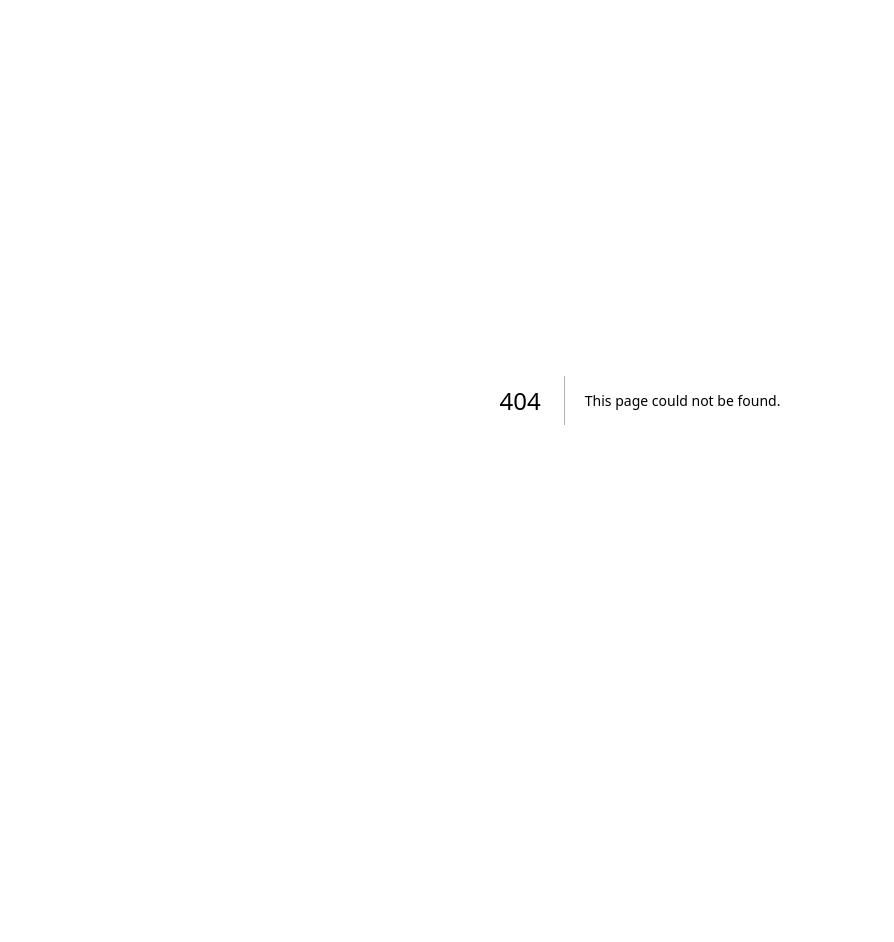
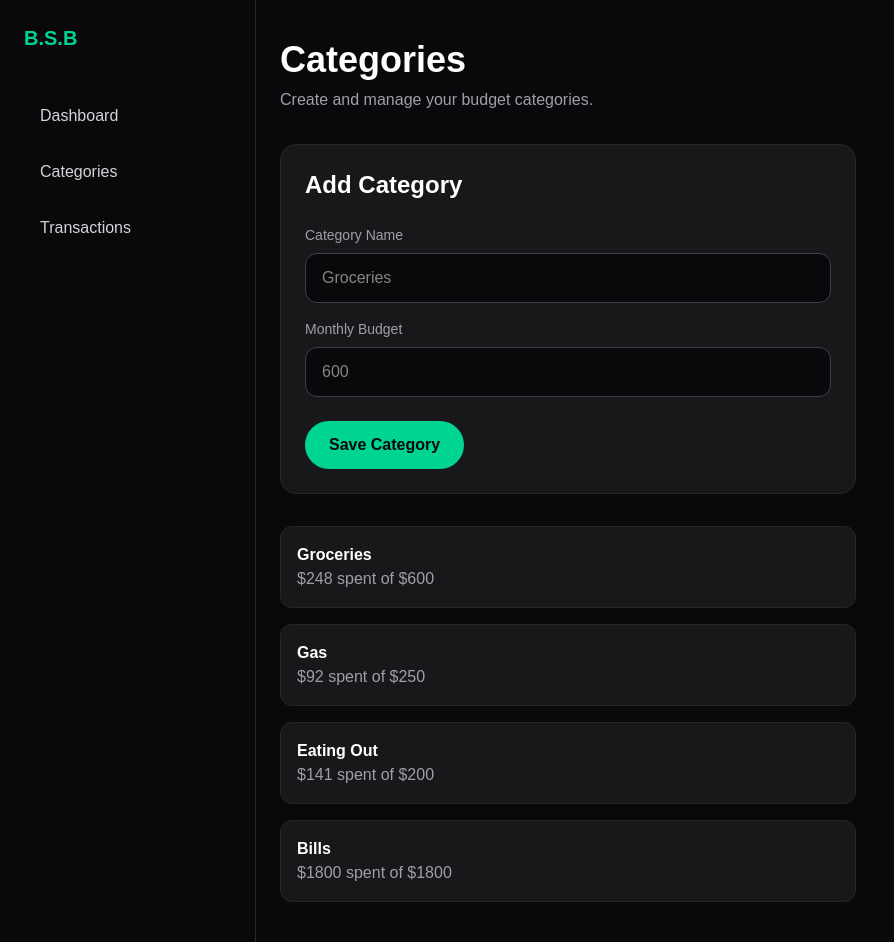
Before and after one commit to jacobaybee-rgb/budget-app, a Next.js app: page /dashboard/categories in a window 1280 px wide. Before the commit this address had no page. Shown: the whole page, without its empty margins (0-894 px from the left). Before the commit the page ends 800 px from the top, so only its background shows below. Built offline with nearby package versions, Linux system fonts and the light colour scheme.

Commit message:
Add category management and budget context

```diff
--- /dev/null
+++ b/app/dashboard/categories/page.tsx
@@ -0,0 +1,107 @@
+"use client";
+
+import AppSidebar from "@/components/AppSidebar";
+import { useBudget } from "@/context/BudgetContext";
+import { useState } from "react";
+
+export default function CategoriesPage() {
+  const { categories, addCategory } = useBudget();
+
+  const [name, setName] = useState("");
+  const [budget, setBudget] = useState("");
+
+  function handleSubmit(event: React.FormEvent) {
+    event.preventDefault();
+
+    const trimmedName = name.trim();
+const budgetNumber = Number(budget);
+
+if (!trimmedName) {
+  alert("Category name is required.");
+  return;
+}
+
+if (budgetNumber <= 0) {
+  alert("Budget must be greater than 0.");
+  return;
+}
+
+const categoryExists = categories.some(
+  (category) =>
+    category.name.toLowerCase() === trimmedName.toLowerCase()
+);
+
+if (categoryExists) {
+  alert("That category already exists.");
+  return;
+}
+
+addCategory({
+  id: crypto.randomUUID(),
+  name: trimmedName,
+  budget: budgetNumber,
+  spent: 0,
+});
+
+setName("");
+setBudget("");
+  }
+  return (
+    <main className="flex min-h-screen bg-zinc-950 text-white">
+      <AppSidebar />
+
+      <section className="flex-1 px-6 py-10">
+        <h1 className="text-4xl font-bold">Categories</h1>
+        <p className="mt-2 text-zinc-400">
+          Create and manage your budget categories.
+        </p>
+
+        <form
+          onSubmit={handleSubmit}
+          className="mt-8 max-w-xl rounded-2xl border border-zinc-800 bg-zinc-900 p-6"
+        >
+          <h2 className="text-2xl font-bold">Add Category</h2>
+
+          <label className="mt-6 block text-sm text-zinc-400">
+            Category Name
+          </label>
+          <input
+            value={name}
+            onChange={(event) => setName(event.target.value)}
+            className="mt-2 w-full rounded-xl border border-zinc-700 bg-zinc-950 px-4 py-3 text-white"
+            placeholder="Groceries"
+          />
+
+          <label className="mt-4 block text-sm text-zinc-400">
+            Monthly Budget
+          </label>
+          <input
+            value={budget}
+            onChange={(event) => setBudget(event.target.value)}
+            className="mt-2 w-full rounded-xl border border-zinc-700 bg-zinc-950 px-4 py-3 text-white"
+            placeholder="600"
+            type="number"
+          />
+
+          <button className="mt-6 rounded-full bg-emerald-400 px-6 py-3 font-semibold text-zinc-950">
+            Save Category
+          </button>
+        </form>
+
+        <div className="mt-8 max-w-xl space-y-4">
+          {categories.map((category) => (
+            <div
+              key={category.name}
+              className="rounded-xl border border-zinc-800 bg-zinc-900 p-4"
+            >
+              <p className="font-bold">{category.name}</p>
+              <p className="text-zinc-400">
+                ${category.spent} spent of ${category.budget}
+              </p>
+            </div>
+          ))}
+        </div>
+      </section>
+    </main>
+  );
+}
--- a/app/dashboard/page.tsx
+++ b/app/dashboard/page.tsx
@@ -1,32 +1,26 @@
-import Link from "next/link";
+"use client";
+
+import { useBudget } from "@/context/BudgetContext";
 import DashboardHeader from "@/components/DashboardHeader";
 import SummaryCard from "@/components/SummaryCard";
 import CategoryList from "@/components/CategoryList";
 import TransactionList from "@/components/TransactionList";
-
-const categories = [
-  { name: "Groceries", budget: 600, spent: 248 },
-  { name: "Gas", budget: 250, spent: 92 },
-  { name: "Eating Out", budget: 200, spent: 141 },
-  { name: "Bills", budget: 1800, spent: 1800 },
-];
-
-const transactions = [
-  { name: "Walmart", category: "Groceries", amount: 82.43 },
-  { name: "Shell", category: "Gas", amount: 46.1 },
-  { name: "Amazon", category: "Shopping", amount: 27.99 },
-];
+import AppSidebar from "@/components/AppSidebar";
 
 export default function Dashboard() {
+  const { categories, transactions } = useBudget();
+
   const income = 5000;
-  const spent = categories.reduce((total, category) => total + category.spent, 0);
+  const spent = categories.reduce(
+    (total, category) => total + category.spent,
+    0
+  );
   const remaining = income - spent;
+  return (
+    <main className="flex min-h-screen bg-zinc-950 text-white">
+      <AppSidebar />
 
-  return (
-    <main className="min-h-screen bg-zinc-950 text-white">
-      <DashboardHeader />
-
-      <section className="mx-auto max-w-6xl px-6 py-10">
+      <section className="flex-1 px-6 py-10">
         <p className="text-zinc-400">Good evening, Jacob 👋</p>
 
         <h1 className="mt-2 text-4xl font-bold">Dashboard</h1>
--- a/app/layout.tsx
+++ b/app/layout.tsx
@@ -1,6 +1,7 @@
 import type { Metadata } from "next";
 import { Geist, Geist_Mono } from "next/font/google";
 import "./globals.css";
+import { BudgetProvider } from "@/context/BudgetContext";
 
 const geistSans = Geist({
   variable: "--font-geist-sans",
@@ -13,8 +14,8 @@ const geistMono = Geist_Mono({
 });
 
 export const metadata: Metadata = {
-  title: "Create Next App",
-  description: "Generated by create next app",
+  title: "Bell's Simple Budgeting",
+  description: "What budgeting should be: Simple.",
 };
 
 export default function RootLayout({
@@ -27,7 +28,11 @@ export default function RootLayout({
       lang="en"
       className={`${geistSans.variable} ${geistMono.variable} h-full antialiased`}
     >
-      <body className="min-h-full flex flex-col">{children}</body>
+      <body className="h-full bg-zinc-950 text-white">
+        <BudgetProvider>
+          {children}
+        </BudgetProvider>
+      </body>
     </html>
   );
 }
--- /dev/null
+++ b/components/AppSidebar.tsx
@@ -0,0 +1,34 @@
+import Link from "next/link";
+
+export default function AppSidebar() {
+  return (
+    <aside className="hidden min-h-screen w-64 border-r border-zinc-800 bg-zinc-950 p-6 md:block">
+      <Link href="/" className="text-xl font-bold text-emerald-400">
+        B.S.B
+      </Link>
+
+      <nav className="mt-10 space-y-2">
+        <Link
+          href="/dashboard"
+          className="block rounded-xl px-4 py-3 text-zinc-300 hover:bg-zinc-900 hover:text-white"
+        >
+          Dashboard
+        </Link>
+
+        <Link
+          href="/dashboard/categories"
+          className="block rounded-xl px-4 py-3 text-zinc-300 hover:bg-zinc-900 hover:text-white"
+        >
+          Categories
+        </Link>
+
+        <Link
+          href="/dashboard/transactions"
+          className="block rounded-xl px-4 py-3 text-zinc-300 hover:bg-zinc-900 hover:text-white"
+        >
+          Transactions
+        </Link>
+      </nav>
+    </aside>
+  );
+}
--- a/components/CategoryList.tsx
+++ b/components/CategoryList.tsx
@@ -1,8 +1,4 @@
-type Category = {
-  name: string;
-  budget: number;
-  spent: number;
-};
+import { Category } from "@/types/category";
 
 type CategoryListProps = {
   categories: Category[];
@@ -22,7 +18,7 @@ export default function CategoryList({ categories }: CategoryListProps) {
           );
 
           return (
-            <div key={category.name}>
+            <div key={category.id}>
               <div className="flex justify-between">
                 <p className="font-medium">{category.name}</p>
                 <p className="text-zinc-400">${left} left</p>
--- a/components/TransactionList.tsx
+++ b/components/TransactionList.tsx
@@ -1,8 +1,4 @@
-type Transaction = {
-  name: string;
-  category: string;
-  amount: number;
-};
+import { Transaction } from "@/types/transaction";
 
 type TransactionListProps = {
   transactions: Transaction[];
--- /dev/null
+++ b/context/BudgetContext.tsx
@@ -0,0 +1,55 @@
+"use client";
+
+import { createContext, useContext, useState } from "react";
+import { sampleCategories, sampleTransactions } from "@/data/sampleData";
+import { Category } from "@/types/category";
+import { Transaction } from "@/types/transaction";
+
+type BudgetContextType = {
+  categories: Category[];
+  transactions: Transaction[];
+  addCategory: (category: Category) => void;
+  addTransaction: (transaction: Transaction) => void;
+};
+
+const BudgetContext = createContext<BudgetContextType | undefined>(undefined);
+
+export function BudgetProvider({ children }: { children: React.ReactNode }) {
+  const [categories, setCategories] = useState<Category[]>(sampleCategories);
+  const [transactions, setTransactions] =
+    useState<Transaction[]>(sampleTransactions);
+
+  function addCategory(category: Category) {
+    setCategories((currentCategories) => [...currentCategories, category]);
+  }
+
+  function addTransaction(transaction: Transaction) {
+    setTransactions((currentTransactions) => [
+      ...currentTransactions,
+      transaction,
+    ]);
+  }
+
+  return (
+    <BudgetContext.Provider
+      value={{
+        categories,
+        transactions,
+        addCategory,
+        addTransaction,
+      }}
+    >
+      {children}
+    </BudgetContext.Provider>
+  );
+}
+
+export function useBudget() {
+  const context = useContext(BudgetContext);
+
+  if (!context) {
+    throw new Error("useBudget must be used inside BudgetProvider");
+  }
+
+  return context;
+}
--- /dev/null
+++ b/data/sampleData.ts
@@ -0,0 +1,15 @@
+import { Category } from "@/types/category";
+import { Transaction } from "@/types/transaction";
+
+export const sampleCategories: Category[] = [
+  { id: "groceries", name: "Groceries", budget: 600, spent: 248 },
+  { id: "gas", name: "Gas", budget: 250, spent: 92 },
+  { id: "eating-out", name: "Eating Out", budget: 200, spent: 141 },
+  { id: "bills", name: "Bills", budget: 1800, spent: 1800 },
+];
+
+export const sampleTransactions: Transaction[] = [
+  { name: "Walmart", category: "Groceries", amount: 82.43 },
+  { name: "Shell", category: "Gas", amount: 46.1 },
+  { name: "Amazon", category: "Shopping", amount: 27.99 },
+];
--- /dev/null
+++ b/types/category.ts
@@ -0,0 +1,6 @@
+export type Category = {
+  id: string;
+  name: string;
+  budget: number;
+  spent: number;
+};
--- /dev/null
+++ b/types/transaction.ts
@@ -0,0 +1,5 @@
+export type Transaction = {
+  name: string;
+  category: string;
+  amount: number;
+};
```
